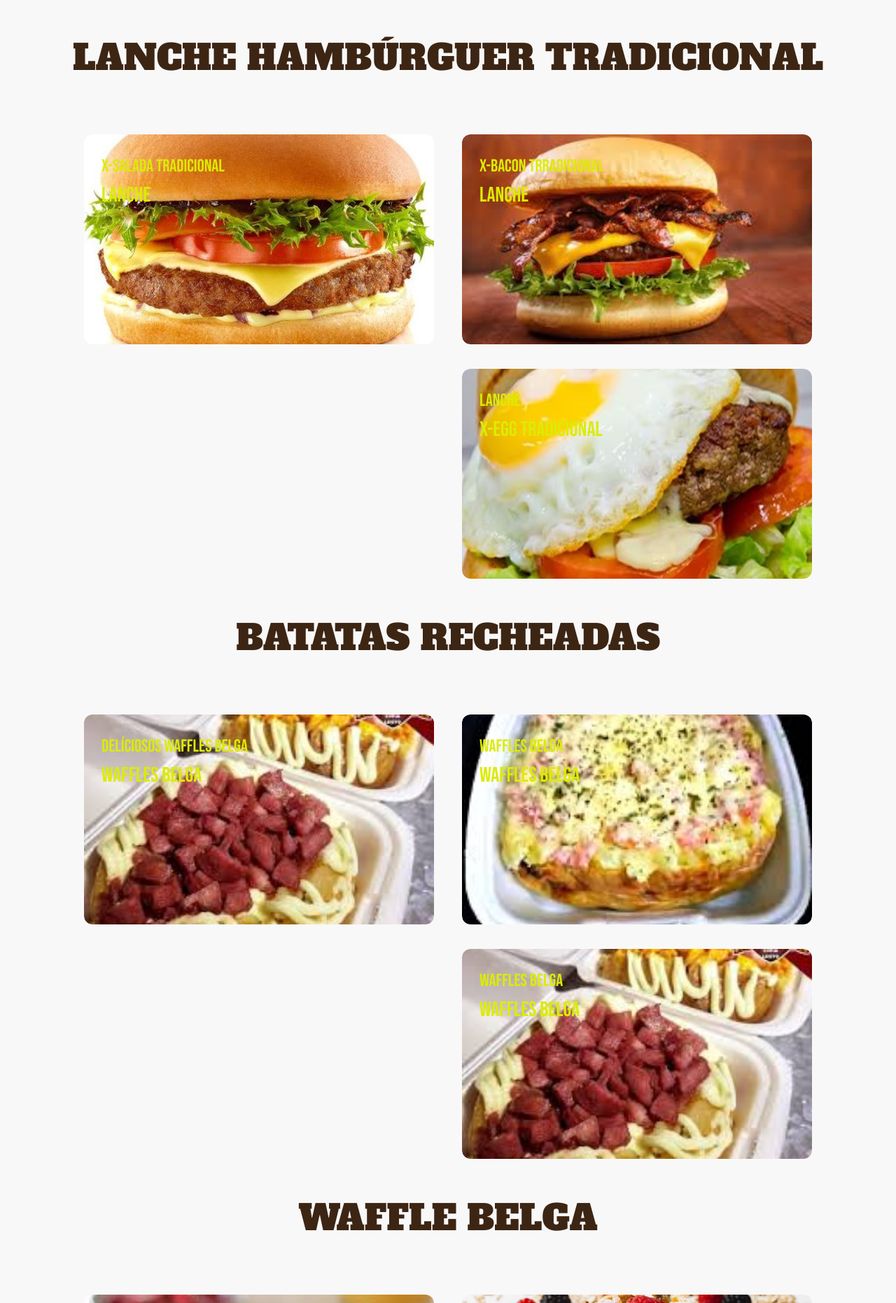
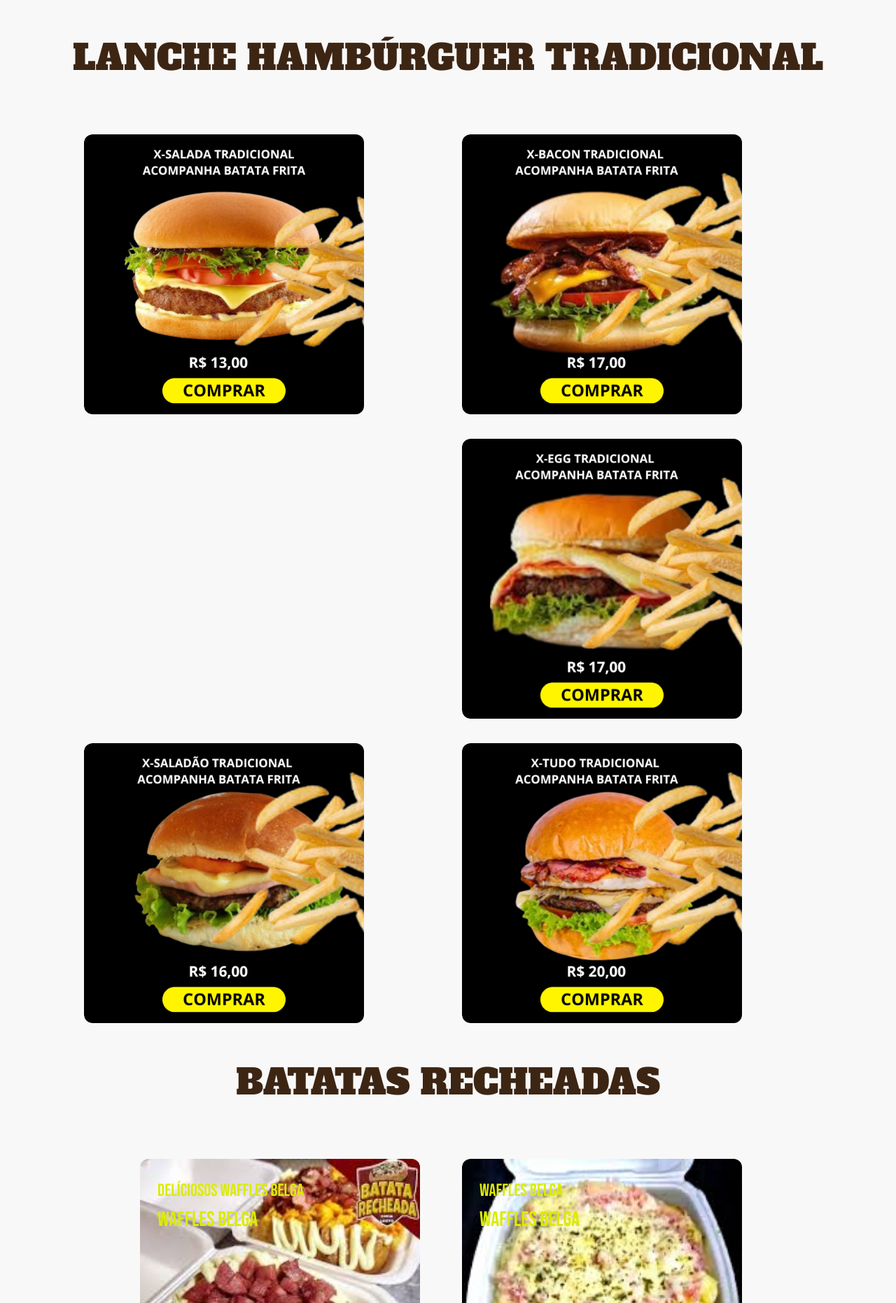
Before and after one commit to Fabirzim/American-Burger, a PHP site: page / in a window 1280 px wide. Shown: the part 2029-3891 px from the top of the page at 70% size. Run offline with PHP 8.4, Linux system fonts and the light colour scheme; some libraries are stand-ins or nearby versions.

Commit message:
feature: add fotos

```diff
--- a/assets/css/style.css
+++ b/assets/css/style.css
@@ -1026,13 +1026,13 @@
 }
 
 .banner-grid-image {
-    width: 100%;
-    height:300px;
+    width: 400px;
+    height:400px;
     -o-object-fit: cover;
     object-fit: cover;
     -webkit-border-radius: 12px;
     border-radius: 12px;
-    -webkit-transition: -webkit-transform .3s ease-in-out;
+    -webkit-transition: -webkit-transform .4s ease-in-out;
     transition: -webkit-transform .3s ease-in-out;
     -o-transition: transform .3s ease-in-out;
     transition: transform .3s ease-in-out;
--- a/index.html
+++ b/index.html
@@ -25,17 +25,7 @@
     <!-- Icon Fonts -->
     <link type="text/css" rel="stylesheet" href="assets/fonts/fontawesome/css/all.min.css">
 
-    <!-- Favicon -->
-    <!-- <link rel="apple-touch-icon" sizes="180x180" href="assets/img/favicon/apple-touch-icon.png" />
-    <link rel="icon" type="image/png" sizes="256x256"  href="assets/img/favicon/android-chrome-256x256.png">
-    <link rel="icon" type="image/png" sizes="192x192"  href="assets/img/favicon/android-chrome-192x192.png">
-    <link rel="icon" type="image/png" sizes="32x32" href="assets/img/favicon/favicon-32x32.png" />
-    <link rel="icon" type="image/png" sizes="16x16" href="assets/img/favicon/favicon-16x16.png" />
-    <link rel="icon" type="image/png" href="assets/img/favicon/favicon.ico" />
-    <link rel="manifest" href="assets/img/site.webmanifest" />
-    <link rel="mask-icon" href="assets/img/favicon/safari-pinned-tab.svg" color="#5bbad5" />
-    <meta name="msapplication-TileColor" content="#990100" />
-    <meta name="theme-color" content="#ffffff" />     -->
+
 
 </head>
 
@@ -145,59 +135,20 @@
             </div>
         </div>
     </div>
-    <!-- Banner End -->
-
-    <!-- Banner Grid Start -->
-    <!-- <div class="banner-grid">
-        <div class="banner-grid-row">
-            <div class="banner-grid-column">
-                <a href="" title="" class="banner-grid-big">
-                    <div class="banner-grid-text">
-                        <h4 class="banner-grid-subject">Temos no cardapio</h4>
-                        <h3 class="banner-grid-title">Lanches com hamburguer caseiro e hamburguer tradicional</h3>
-                    </div>
-                    <img src="assets/img/banner-grid/555x390.jpg" alt="" class="banner-grid-image" />
-                </a>
-            </div>
-            <div class="banner-grid-column">
-                <a href="" title="" class="banner-grid-small">
-                    <div class="banner-grid-text">
-                        <h4 class="banner-grid-subject">X SALADA CASEIRO</h4>
-                        <h3 class="banner-grid-title">HAMBURGUER CASEIRO R$ 17,00</h3>
-                    </div>
-                    <img src="assets/img/banner-grid/x3.jpg" alt="" class="banner-grid-image" />
-                </a>
-                <a href="" title="" class="banner-grid-small">
-                    <div class="banner-grid-text">
-                        <h4 class="banner-grid-subject">X SALADA TRADICIONAL</h4>
-                        <h3 class="banner-grid-title">HAMBURGUER TRADICIONAL R$ 10.00</h3>
-                    </div>
-                    <img src="assets/img/banner-grid/555x180.jpg" alt="" class="banner-grid-image" />
-                </a>
-            </div>
-        </div>
-    </div> -->
-    <!-- Banner Grid End -->
-
-    <!-- <div  id="btn_pedido">
-    <a href="index2.html" class="button">FAZER PEDIDO AQUI</a>
-</div> -->
-
-    <!-- Menu Slider Start -->
-
 
     <section class="section" id="menu">
         <div class="section-header text-center">
             <h5 class="section-label label">Hambúrguer Sempre Saboroso</h5>
             <h2 class="section-title">O verdadeiro sabor do hamburguer americano</h2>
             <p class="section-subtitle text-center">
-                TEMOS LANCHES HAMBURGUER GOURMET , Lanche Hambúrguer Tradicional , Batatas recheadas , Waffles ,<span id="taxa">Taxa de entrega R$ 3,00</span>.<br />
+                TEMOS LANCHES HAMBURGUER GOURMET , Lanche Hambúrguer Tradicional , Batatas recheadas , Waffles ,<span
+                    id="taxa">Taxa de entrega R$ 3,00</span>.<br />
                 Deliciosos lanches entregamos em sua casa ligue ou peça pelo whatsapp.
             </p>
         </div>
         <div id="sobremesa">
-        <h2 class="section-title">Lanches Gourmet</h2>
-    </div>
+            <h2 class="section-title">Lanches Gourmet</h2>
+        </div>
 
         <div id="menu-slider" class="menu-slider">
             <div class="menu-slider-item">
@@ -272,7 +223,8 @@
                 </div>
                 <div class="menu-slider-item-desc">
                     <h4 class="menu-slider-item-title">X-ESPECIAL GOURMET R$40,00</h4>
-                    <p class="menu-slider-item-subtitle">2 Hambugueres artesanal + Queijo + Bacon + cebola caramelizada + Alface + Tomate
+                    <p class="menu-slider-item-subtitle">2 Hambugueres artesanal + Queijo + Bacon + cebola caramelizada
+                        + Alface + Tomate
                     </p>
                     <!-- <a href="#contact" class="page-scroll button">R$ 25,00</a> -->
                     <button onclick="adicionar('x-especial', 40)">Adicionar</button>
@@ -288,34 +240,69 @@
     <div class="banner-grid">
         <div class="banner-grid-row">
             <div class="banner-grid-column">
-                <a href="" title="" class="banner-grid-big">
+                <a href="javascript:void(0)" title="" class="banner-grid-big"
+                    onclick="adicionar('x-salada-tradicional-fritas', 13)">
                     <div class="banner-grid-text">
-                        <h4 class="banner-grid-subject">X-SALADA TRADICIONAL</h4>
-                        <h3 class="banner-grid-title">Lanche</h3>
+                        <h4 class="banner-grid-subject"></h4>
+                        <h3 class="banner-grid-title"></h3>
                     </div>
-                    <img id="img_banner_waffle" src="assets/img/banner-grid/xsaladatradicional.jpg" alt=""
-                        class="banner-grid-image" />
+                    <img src="assets/img/banner-grid/xsaladatradicional.png" alt="" class="banner-grid-image" />
                 </a>
+
             </div>
+
             <div class="banner-grid-column">
-                <a href="" title="" class="banner-grid-small">
+                <a href="javascript:void(0)" title="" class="banner-grid-big" onclick="adicionar('x-bacon-fritas', 17)">
                     <div class="banner-grid-text">
-                        <h4 class="banner-grid-subject">X-BACON TRRADICIONAL</h4>
-                        <h3 class="banner-grid-title">LANCHE</h3>
+                        <h4 class="banner-grid-subject"></h4>
+                        <h3 class="banner-grid-title"></h3>
                     </div>
-                    <img src="assets/img/banner-grid/xbacontradicional.jpg" alt="" class="banner-grid-image" />
+                    <img src="assets/img/banner-grid/xbacontradicional.png" alt="" class="banner-grid-image" />
                 </a>
-                <a href="" title="" class="banner-grid-small">
+
+
+                <a href="javascript:void(0)" title="" class="banner-grid-big" onclick="adicionar('x-egg-fritas', 17)">
                     <div class="banner-grid-text">
-                        <h4 class="banner-grid-subject">LANCHE</h4>
-                        <h3 class="banner-grid-title">X-EGG TRADICIONAL</h3>
+                        <h4 class="banner-grid-subject"></h4>
+                        <h3 class="banner-grid-title"></h3>
                     </div>
-                    <img src="assets/img/banner-grid/xeggtrradicional.jpg" alt="" class="banner-grid-image" />
+                    <img src="assets/img/banner-grid/xeggtrradicional.png" alt="" class="banner-grid-image" />
                 </a>
+
+
             </div>
+
         </div>
+
+         <div class="banner-grid-row">
+            <div class="banner-grid-column">
+                <a href="javascript:void(0)" title="" class="banner-grid-big"
+                    onclick="adicionar('x-saladao-tradicional-fritas', 16)">
+                    <div class="banner-grid-text">
+                        <h4 class="banner-grid-subject"></h4>
+                        <h3 class="banner-grid-title"></h3>
+                    </div>
+                    <img src="assets/img/banner-grid/xsaladao.png" alt="" class="banner-grid-image" />
+                </a>
+
+            </div>
+
+            <div class="banner-grid-column">
+                <a href="javascript:void(0)" title="" class="banner-grid-big" onclick="adicionar('x-tudo-fritas', 20)">
+                    <div class="banner-grid-text">
+                        <h4 class="banner-grid-subject"></h4>
+                        <h3 class="banner-grid-title"></h3>
+                    </div>
+                    <img src="assets/img/banner-grid/xtudotra.png" alt="" class="banner-grid-image" />
+                </a>
+
+
+
+
+
+            </div>
     </div>
-     <div id="sobremesa">
+    <div id="sobremesa">
         <h2 class="section-title"> Batatas Recheadas</h2>
     </div>
     <div class="banner-grid">
@@ -384,27 +371,7 @@
 
 
     <section id="formulario">
-        <!-- <h2>📋 Dados de Entrega:</h2>
-        <form action="enviar.php" method="POST" onsubmit="return montarMensagem()">
-            <input type="text" name="nome" placeholder="Seu Nome" required>
-            <input type="text" name="telefone" placeholder="Telefone" required>
-            <input type="text" name="rua" placeholder="Rua" required>
-            <input type="text" name="numero" placeholder="Número" required>
-            <input type="text" name="bairro" placeholder="Bairro" required>
-            <input type="text" name="complemento" placeholder="Complemento"> -->
-        <!--
-            <label for="pagamento">Forma de Pagamento:</label>
-            <select name="pagamento" id="pagamento" required>
-                <option value="" disabled selected>Escolha uma opção</option>
-                <option value="Cartão">💳 Cartão</option>
-                <option value="Dinheiro">💵 Dinheiro</option>
-                <option value="Pix">🔥 Pix</option>
-            </select>
 
-            <textarea id="pedidoFinal" name="pedido" placeholder="Seu pedido aparecerá aqui" readonly></textarea> -->
-
-
-        <!-- </form> -->
     </section>
 
     <!-- Events Start -->
@@ -499,83 +466,6 @@
     </section>
     <!-- Events End -->
 
-    <!-- Reservation Start -->
-    <!-- <section class="section" id="reservation">
-        <div class="reservation">
-            <div class="reservation-left">
-                <img src="assets/img/reservation/burger.png" alt="" />
-                <img src="assets/img/reservation/bottle.png" alt="" />
-            </div>
-            <div class="reservation-center">
-                <div class="section-header text-center">
-                    <h5 class="section-label">Faça seu Pedido</h5>
-                    <h2 class="section-title">Aqui</h2>
-                </div>
-                <form class="reservation-form" name="formulario" id="formulario" action="auth.php" method="post">
-                    <div class="row">
-                        <div class="col-sm-6">
-                            <div class="form-group form_pos">
-                                <input type="text" name="lanche" required="" placeholder="Lanche"
-                                    class="form-control" />
-                            </div>
-                        </div>
-                        <div class="col-sm-6">
-                            <div class="form-group form_pos">
-                                <input type="text" name="refri" required="" placeholder="Refrigerante"
-                                    class="form-control" />
-                            </div>
-                        </div>
-                        <div class="col-sm-6">
-                            <div class="form-group form_pos">
-                                <input type="text" name="rua" required="" placeholder="Rua e numero"
-                                    class="form-control" />
-                            </div>
-                        </div>
-                        <div class="col-sm-6">
-                            <div class="form-group form_pos">
-                                <input type="text" name="bairro" required="" placeholder="Bairro"
-                                    class="form-control" />
-                            </div>
-                        </div>
-                        <div class="col-sm-6">
-                            <div class="form-group form_pos">
-                                <input type="number" name="tel" required="" placeholder="Telefone"
-                                    class="form-control" />
-                            </div>
-                        </div>
-                        <div class="col-sm-6">
-                            <button type="submit" class="button">Enviar</button>
-                        </div>
-                    </div>
-                </form>
-            </div>
-            <div class="reservation-right">
-                <img src="assets/img/reservation/burger-food.png" alt="" />
-            </div>
-        </div>
-    </section> -->
-    <!-- Reservation End -->
-
-
-    <!-- xxxxxxxxxxxxxxxx-->
-    <!-- <div id="contact-form" class="grid_8" >
-
-        <div id="fields">
-          <form id="ajax-contact-form" action="config.php" class="reservation-form" name="formulario" id="formulario">
-          <label class="form-group form_pos">Nome</label><input type="text" name="name" value="" class="jq_watermark" title="Nome"/><br/>
-
-          <label class="form-group form_pos" >E-Mail</label><input type="text" name="email" value="" class="jq_watermark" title="E-mail"/><br />
-
-          <label class="form-group form_pos">Menssagem</label><textarea name="message" class="jq_watermark" title="E aí?"></textarea><br />
-
-          <label class="form-group form_pos">&nbsp;</label><input type="submit" class="luck" name="submit" value="Enviar" />
-          </form>
-        </div>
-        <div id="note" class="osans-s"></div> -->
-
-    <!-- </div>//contact-form -->
-
-    <!-- xxxxxxxxxxxxxxxxxxxxxxxxxxx -->
 
     <!-- Footer Start -->
     <footer id="contact">
@@ -603,7 +493,7 @@
         </div>
         <div class="footer-bottom">
             <p class="footer-copyright">Rio Pardo Sistemas Tecnológicos — Desenvolvimento de sites e sistemas.
-Contato: (19) 99585-6800 | Todos os direitos reservados.</p>
+                Contato: (19) 99585-6800 | Todos os direitos reservados.</p>
             <div class="footer-social">
                 <a href="" class="instagram"><i class="fab fa-instagram"></i></a>
                 <a href="" class="facebook"><i class="fab fa-facebook-f"></i></a>
@@ -614,25 +504,6 @@
         </div>
     </footer>
 
-    <!-- Footer End -->
-
-    <!-- pedido cesta-->
-
-    <!-- <div class="produto">
-        <span>Produto 1 - R$ 10,00</span>
-        <button onclick="adicionarACesta('Produto 1', 10)">Adicionar à Cesta</button>
-    </div>
-    <div class="produto">
-        <span>Produto 2 - R$ 20,00</span>
-        <button onclick="adicionarACesta('Produto 2', 20)">Adicionar à Cesta</button>
-    </div> -->
-
-    <!-- <h2>Cesta de Compras</h2>
-    <div class="cesta" id="cesta">
-        <p>Nenhum item na cesta.</p>
-    </div>
-    <button onclick="finalizarPedido()">Finalizar Pedido</button> -->
-    <!-- pedido cesta-->
 
     <!-- Scroll Up Start -->
     <div class="scroll-up">
```
Also changed, not shown: assets/img/banner-grid/XXXX.jpg (renamed from assets/img/banner-grid/xsaladatradicional.jpg), assets/img/banner-grid/xbacontradicional.png (added), assets/img/banner-grid/xeggtrradicional.png (added), assets/img/banner-grid/xsaladao.png (added), assets/img/banner-grid/xsaladatradicional.png (added), assets/img/banner-grid/xtudotra.png (added).
